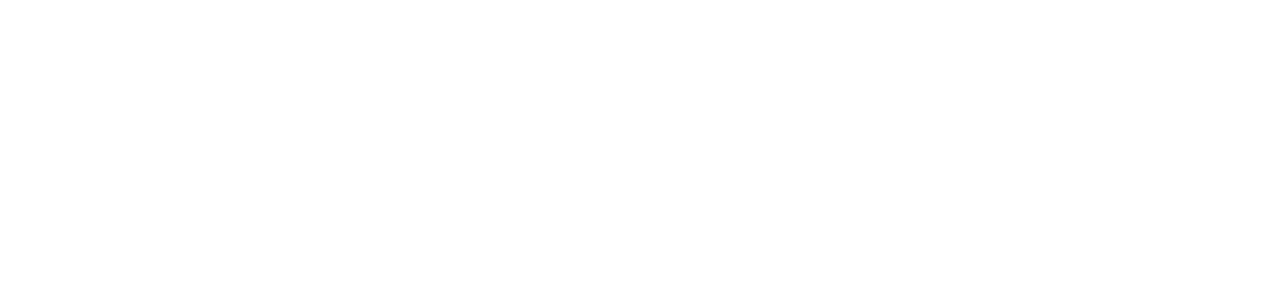
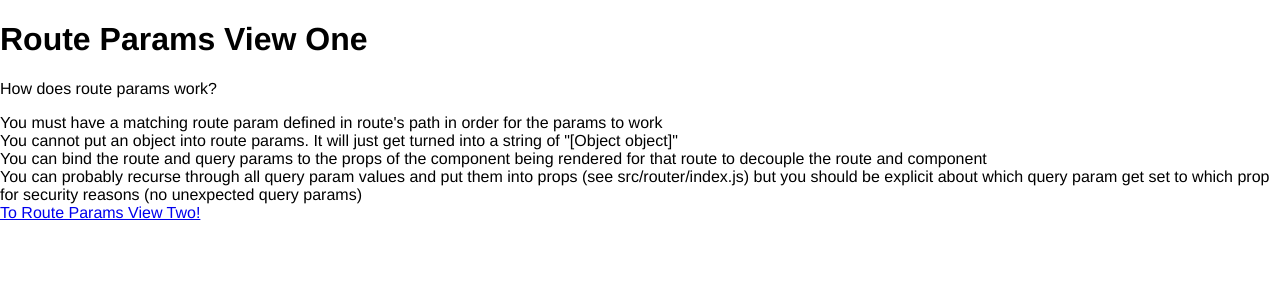
Before and after one commit to blaytenshi/vue-3-examples, a Vue app: page /route-params-view-one in a window 1280 px wide. Before the commit this address had no page. Shown: the top 300 px of the page. Built offline with nearby package versions, Linux system fonts and the light colour scheme.

Commit message:
Issue 13 - Vue Router Params Example

```diff
--- a/src/router/index.js
+++ b/src/router/index.js
@@ -3,7 +3,7 @@
 import pick from "lodash/pick";
 import qs from "qs";
 
-const routeProperties = ["path", "name", "component"];
+const routeProperties = ["path", "name", "props", "component"];
 
 const router = createRouter({
   history: createWebHistory(),
--- a/src/router/routes.js
+++ b/src/router/routes.js
@@ -144,4 +144,24 @@
     displayName: "Axios Get Params",
     component: () => import("../views/axios-get-params/index.vue"),
   },
+  {
+    path: "/route-params-view-one",
+    name: "RouteParamsViewOne",
+    displayName: "Route Params View One",
+    component: () => import("../views/route-params/view-one/index.vue"),
+  },
+  {
+    path: "/route-params-view-two/:myVariable/:car",
+    name: "RouteParamsViewTwo",
+    displayName: "Route Params View Two",
+    component: () => import("../views/route-params/view-two/index.vue"),
+    props: (route) => {
+      const props = {
+        ...route.params,
+        name: route.query.name,
+      };
+
+      return props;
+    },
+  },
 ];
--- /dev/null
+++ b/src/views/route-params/view-one/index.vue
@@ -0,0 +1,19 @@
+<template>
+  <h1>Route Params View One</h1>
+  <p>How does route params work?</p>
+  <ul>
+    <li>You must have a matching route param defined in route's path in order for the params to work</li>
+    <li>You cannot put an object into route params. It will just get turned into a string of "[Object object]"</li>
+    <li>You can bind the route and query params to the props of the component being rendered for that route to decouple the route and component</li>
+    <li>You can probably recurse through all query param values and put them into props (see src/router/index.js) but you should be explicit about which query param get set to which prop for security reasons (no unexpected query params)</li>
+  </ul>
+  <RouterLink
+    :to="{ name: 'RouteParamsViewTwo', params: { myVariable: 'myValue', car: { doors: 4 } }, query: { name: 'Jimmy' } }"
+  >
+    To Route Params View Two!
+  </RouterLink>
+</template>
+
+<script setup>
+
+</script>
--- /dev/null
+++ b/src/views/route-params/view-two/index.vue
@@ -0,0 +1,20 @@
+<template>
+  <h1>Route Params View Two</h1>
+  <p>You've arrived at Route Params View Two!</p>
+  <p>The MyVariable value is: {{ $route.params.myVariable }}</p>
+  <p>The car variable value is: {{ $route.params.car }}</p>
+  <p>Route bound props from route params: {{ props.myVariable }}</p>
+  <p>Route bound props from query params: {{ props.name }}</p>
+</template>
+
+<script setup>
+import { string, object } from "vue-types";
+
+const props = defineProps({
+  myVariable: string().def("default myValue"),
+  name: string().def("default name"),
+  car: object(), // won't be a string, this will throw a warning
+});
+
+console.log("car variable", typeof props.car); // can't put an object into the route params, it'll just get stringified
+</script>
```
